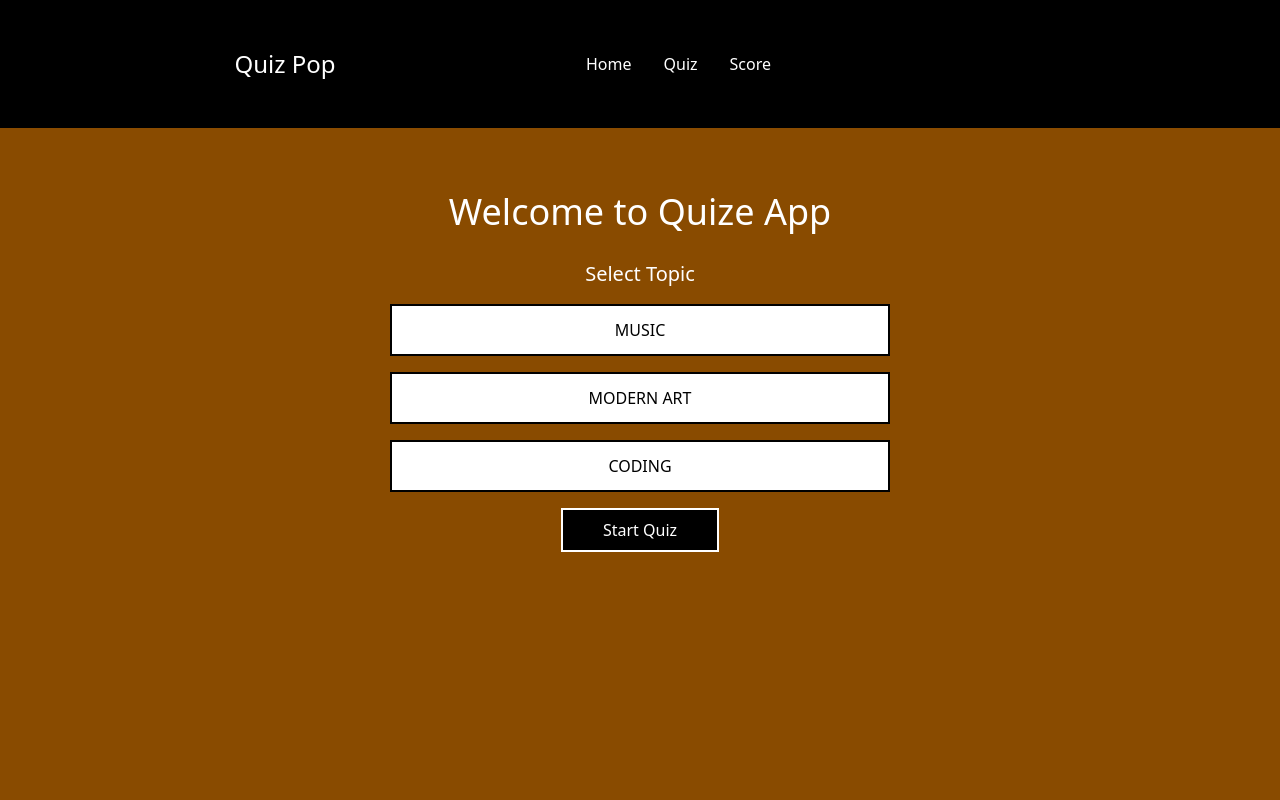
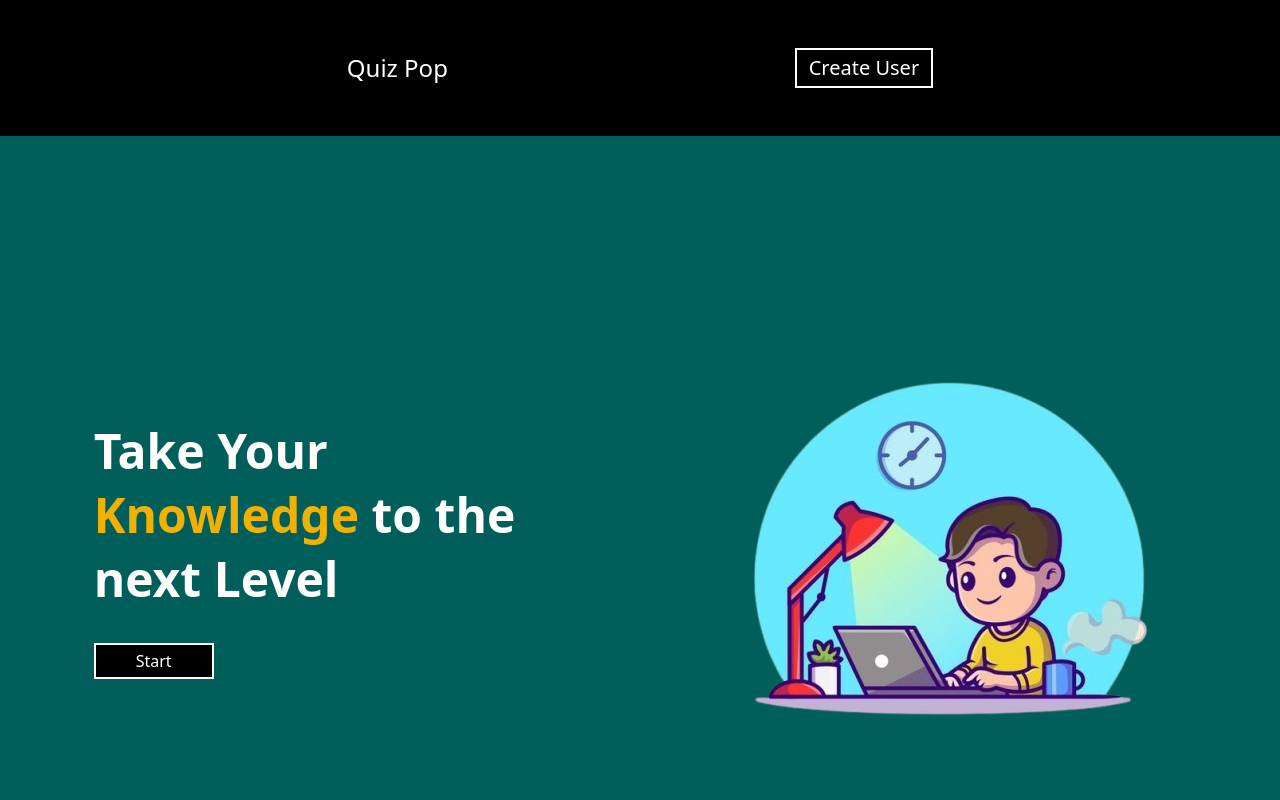
Before and after one commit to Rnveer007/Project-React-Quiz-App, a React (Vite) app: page / in a window 1280 px wide. Shown: the top 800 px of the page. Built offline with nearby package versions, Linux system fonts and the light colour scheme.

Commit message:
new updated

```diff
--- a/src/App.jsx
+++ b/src/App.jsx
@@ -14,7 +14,7 @@ function App({ userAvailable, setUserAvailable }) {
 
   return (
     <>
-      <div className='flex items-center justify-evenly h-[826px] bg-teal-800 hidden'>
+      <div className='flex items-center justify-evenly h-[826px] bg-teal-800 '>
 
         <div className=''>
           <h1 className='text-white font-bold text-5xl w-[500px] leading-16'>Take Your <span className='text-yellow-500'>Knowledge</span> to the next Level</h1>
@@ -29,13 +29,13 @@ function App({ userAvailable, setUserAvailable }) {
       </div>
 
 
-    <div className='secondPage bg-yellow-800 h-screen flex justify-center'>
-      <div className='mt-12 h-full '>
+    <div className='secondPage bg-yellow-800 h-[834px] flex justify-center hidden'>
+      <div className='mt-36 h-[500px] '>
         <h1 className='text-white text-4xl text-center my-4 pb-3'>Welcome to Quize App</h1>
         <p className='text-center text-white my-4 text-xl'>Select Topic</p>
-        <button className='block w-[500px] my-4 py-3 bg-white cursor-pointer border-2'>MUSIC</button>
-        <button className='block w-[500px] my-4 py-3 bg-white cursor-pointer border-2'>MODERN ART</button>
-        <button className='block w-[500px] my-4 py-3 bg-white cursor-pointer border-2'>CODING </button>
+        <button className='block w-[500px] my-8 py-3 bg-white cursor-pointer border-2'>MUSIC</button>
+        <button className='block w-[500px] my-8 py-3 bg-white cursor-pointer border-2'>MODERN ART</button>
+        <button className='block w-[500px] my-8 py-3 bg-white cursor-pointer border-2'>CODING </button>
         <button className='block border-2 bg-black text-white px-10 m-auto cursor-pointer py-2'>Start Quiz</button>
       </div>
     </div>
--- a/src/Header.jsx
+++ b/src/Header.jsx
@@ -8,6 +8,7 @@ function Header({ userAvailable, setUserAvailable }) {
   const [userInput, setUserInput] = useState("");
   const [showUserName, setUserName] = useState(false);
   const [latestUser, setLatestUser] = useState(null);
+  const [showSecondPage , setShowSecondPage] = useState(false);
 
   const [users, SetUsers] = useState(
     localStorage.getItem('userData') !== null ? JSON.parse(localStorage.getItem("userData")) : []
@@ -39,7 +40,8 @@ function Header({ userAvailable, setUserAvailable }) {
 
     setShowUserBox(false);
     setSuccesfullAlert(true);
-    setUserName(true)
+    setUserName(true);
+    setShowSecondPage(true);
 
     setTimeout(() => {
       setSuccesfullAlert(false);
@@ -51,7 +53,7 @@ function Header({ userAvailable, setUserAvailable }) {
   return (
     <>
       <div className="h-full bg-black relative">
-        <div className="flex justify-evenly bg-black h-full py-12 items-center hidden">
+        <div className = {`pageFirstHeader flex justify-evenly bg-black h-full py-12 items-center `}>
           <h1 className="text-white text-2xl">Quiz Pop</h1>
           <div>
             <button
@@ -71,13 +73,13 @@ function Header({ userAvailable, setUserAvailable }) {
 
 
 
-        <div className="flex justify-evenly bg-black h-full py-12 items-center">
+        <div className={`pageSecondHeader flex justify-evenly bg-black h-full py-12 items-center hidden`}>
           <h1 className="text-white text-2xl">Quiz Pop</h1>
 
           <ul className="flex text-white">
-            <li className="mx-4">Home</li>
-            <li className="mx-4">Quiz</li>
-            <li className="mx-4">Score</li>
+            <li className="mx-4 cursor-pointer">Home</li>
+            <li className="mx-4 cursor-pointer">Quiz</li>
+            <li className="mx-4 cursor-pointer">Score</li>
           </ul>
 
           <h1
```
